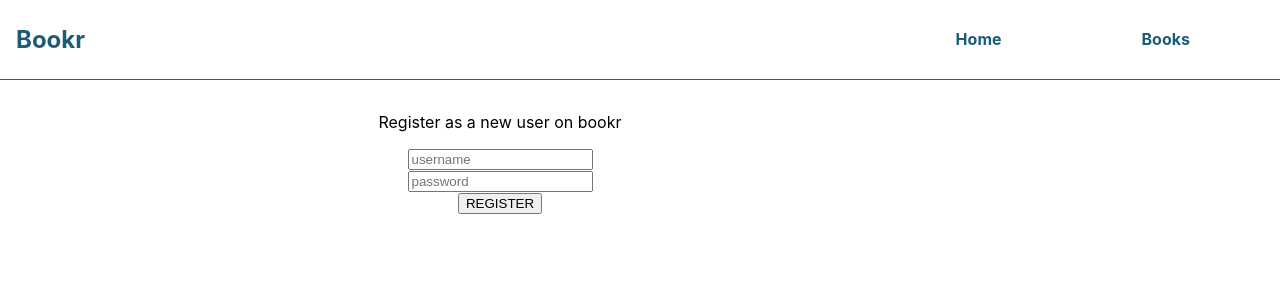
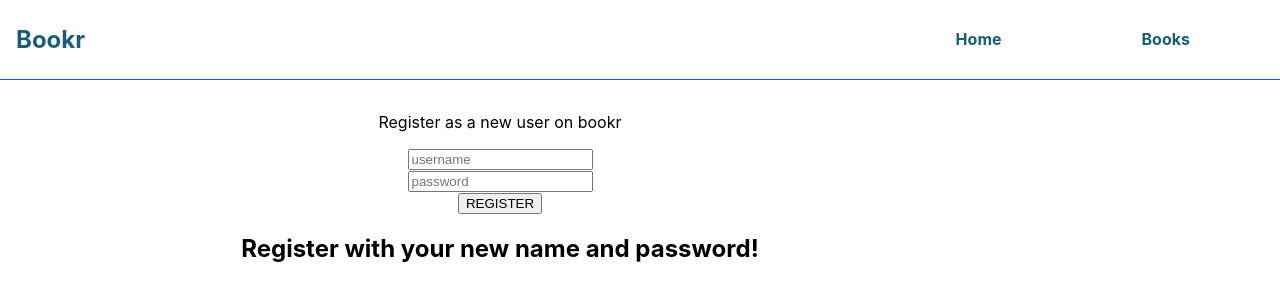
Before and after one commit to bookr-phil/frontendAmberM, a React (Create React App) app in the folder bookr/: page /Register in a window 1280 px wide. Shown: the top 300 px of the page. Built offline with nearby package versions, Linux system fonts and the light colour scheme.

Commit message:
login and register now bouncing back and forth properly

```diff
--- a/bookr/src/components/Login.js
+++ b/bookr/src/components/Login.js
@@ -45,7 +45,13 @@ class Login extends React.Component {
 
       }
 
-render () {
+      handleLogin = e => {
+        e.preventDefault()
+        this.props.userLogin(this.state.inputLogin)
+        this.props.history.push('/')
+    }
+
+  render () {
     return (
       <div className="App">
 
@@ -89,7 +95,10 @@ render () {
             )}</div>
 
             <div>{!this.props.isLoggedIn && (
+              <div>
               <h2>Hey, you're NOT logged In!</h2>
+              <p>If you need to register, go <Link to={'/register'}>HERE</Link></p>
+              </div>
             )}</div>
 
           </div>
--- a/bookr/src/components/register.js
+++ b/bookr/src/components/register.js
@@ -92,12 +92,15 @@ render () {
               /> */}
 
 
-            <p>{this.props.isLoggedIn && (
-              <h2>Hey, you're LOGGED In!</h2>
+            <p>{this.props.isRegistered && (
+              <div>
+              <h2>Hey, you're Registered!</h2>
+              <p>Go Back and Login with your new information! <Link to={'/'}>HERE !</Link></p>
+              </div>
             )}</p>
 
-            <p>{this.props.isLoggedIn && (
-              <h2>Hey, you're NOT logged In!</h2>
+            <p>{!this.props.isRegistered && (
+              <h2>Register with your new name and password!</h2>
             )}</p>
 
           </div>
```
